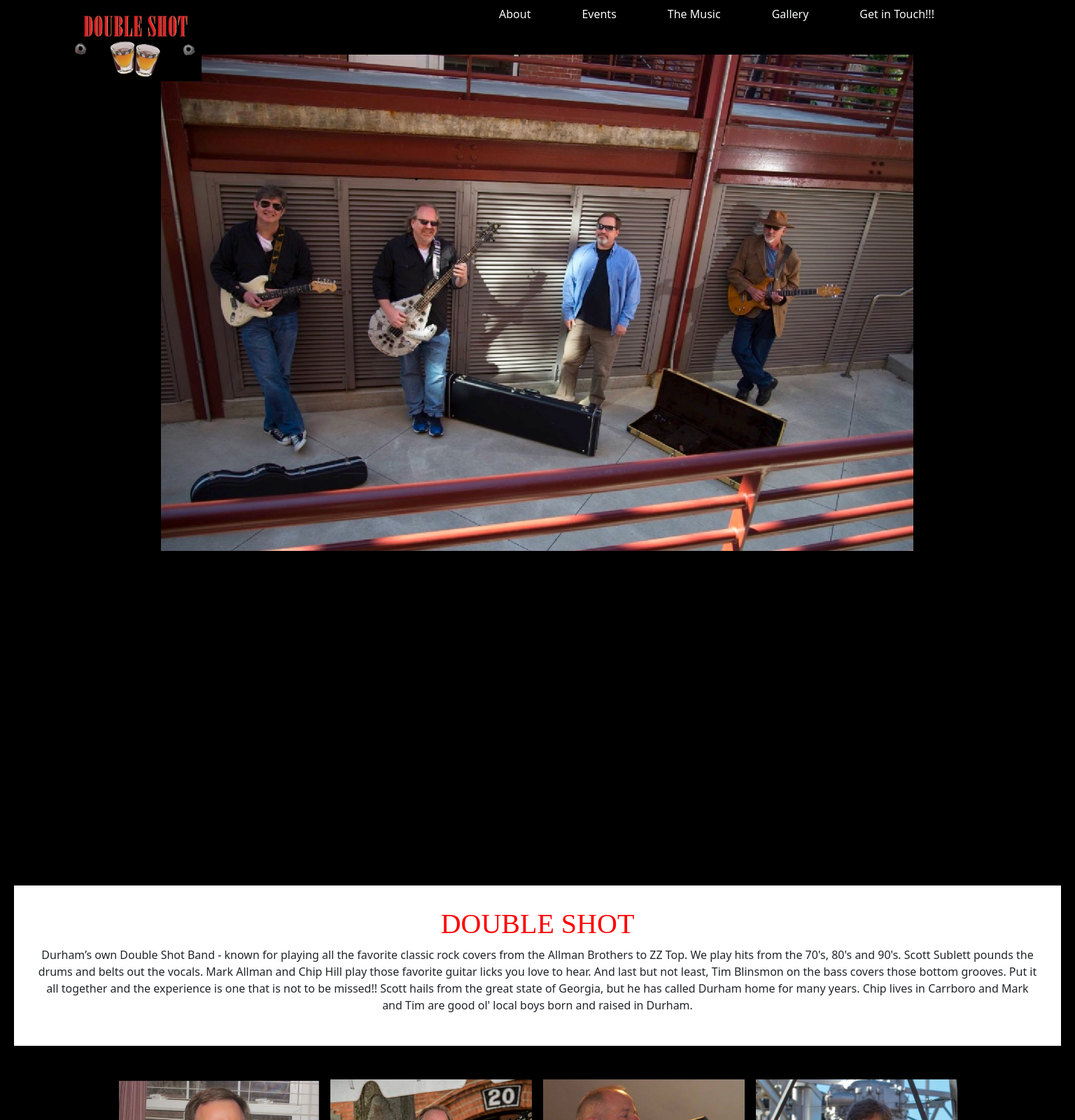
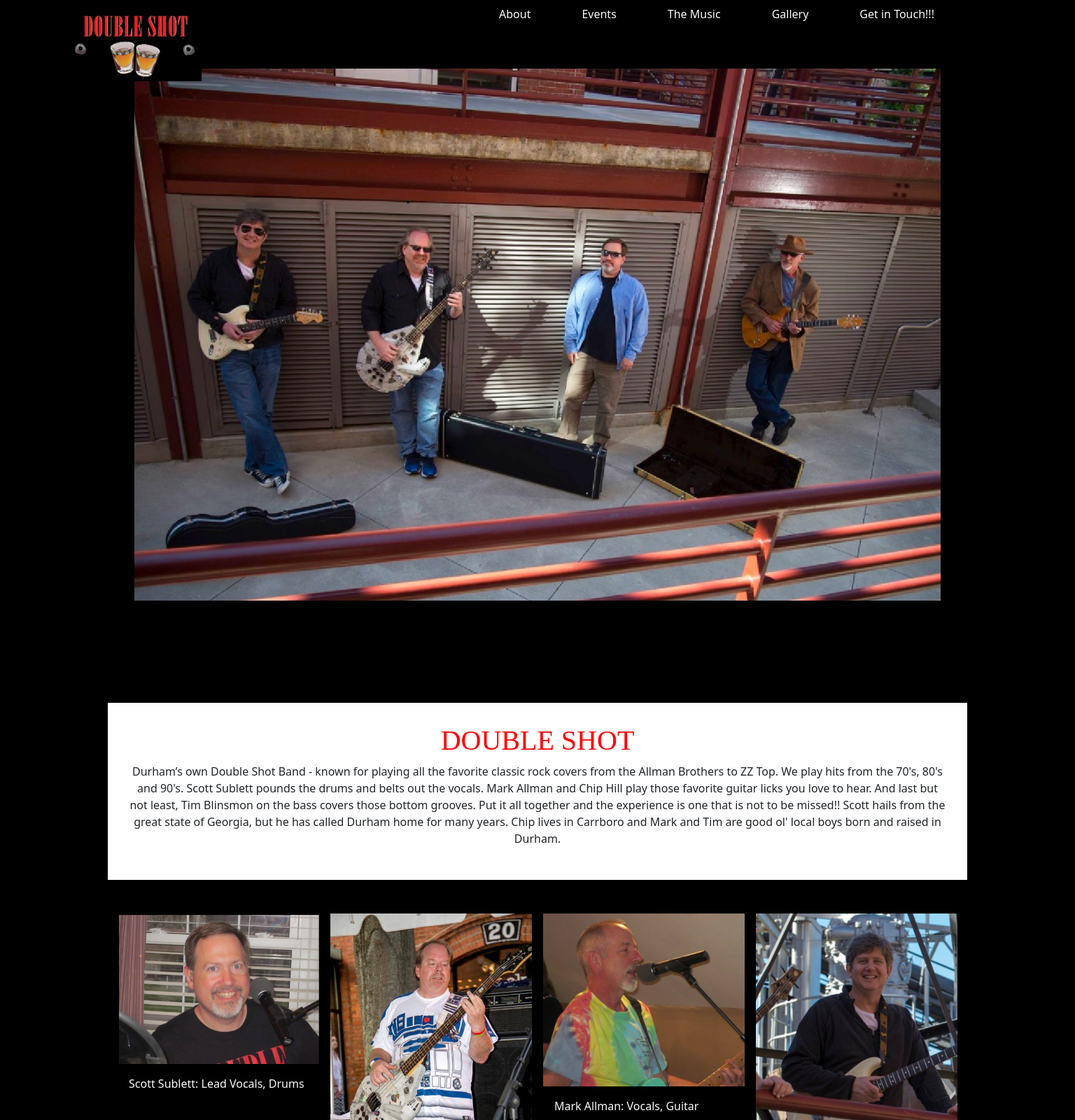
Before and after one commit to roo116/double-shot, a React (Create React App) app: page / in a window 1536 px wide. Shown: the top 1600 px of the page at 70% size. Built offline with nearby package versions, Linux system fonts and the light colour scheme; a web font is replaced by a local one.

Commit message:
1440 screen width styling of about section

```diff
--- a/src/index.css
+++ b/src/index.css
@@ -51,6 +51,13 @@ img {
 }
 
 /* ABOUT section */
+.about-text {
+text-align: center;
+padding: 10px;
+width: 80%;
+margin: auto;
+}
+
 .about-photo {
   background-color: black;
   margin: auto;
@@ -87,10 +94,10 @@ img {
 
 @media screen and (min-width: 1440px) {
   .front-container {
-    background-size: 70%;
-    background-position: center 8%;
+    background-size: 75%;
+    background-position: center 30%;
     background-image: url("./img/hero-lg.jpg");
-    height: 80vmax;
+    height: 63vmax;
   }
 
   .ds-logo {
@@ -109,20 +116,23 @@ img {
   }
 }
 @media screen and (min-width: 2880px) {
+
+  .front-container {
+    background-position: top center;
+    background-size: 60%;
+    height: 95vh;
+  }
+
   .about-text {
     width: 30%;
-    margin-left: 10%;
     font-size: 30px;
-    text-align:left
+    height: 80vh;
   }
 
-  .about-photo {
-    width: 40%;
-    margin: 10px;
-  }
   .card {
     width: 35%;
     margin-top: 5%;
     justify-content: space-between;
   }
+
 }
```
